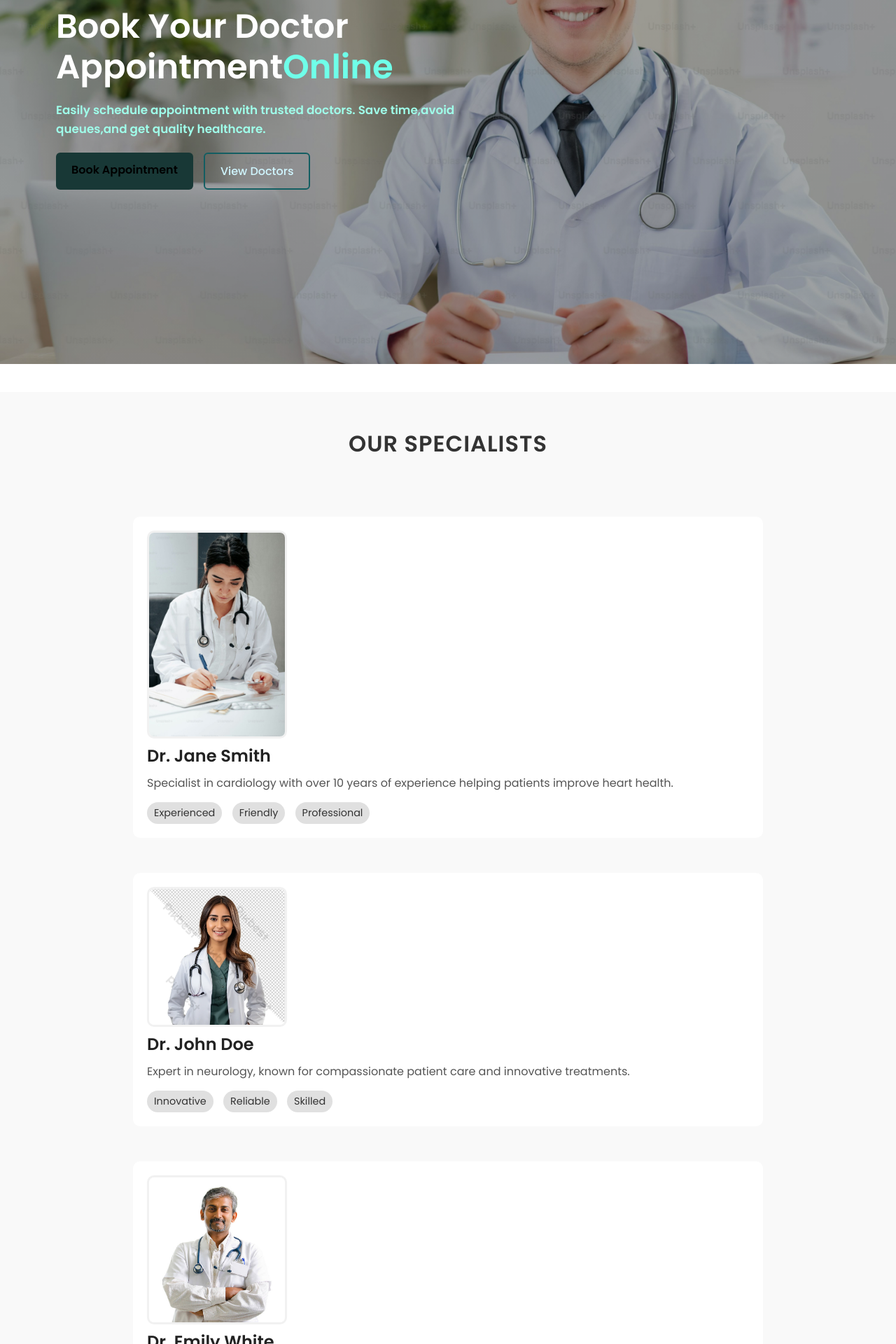
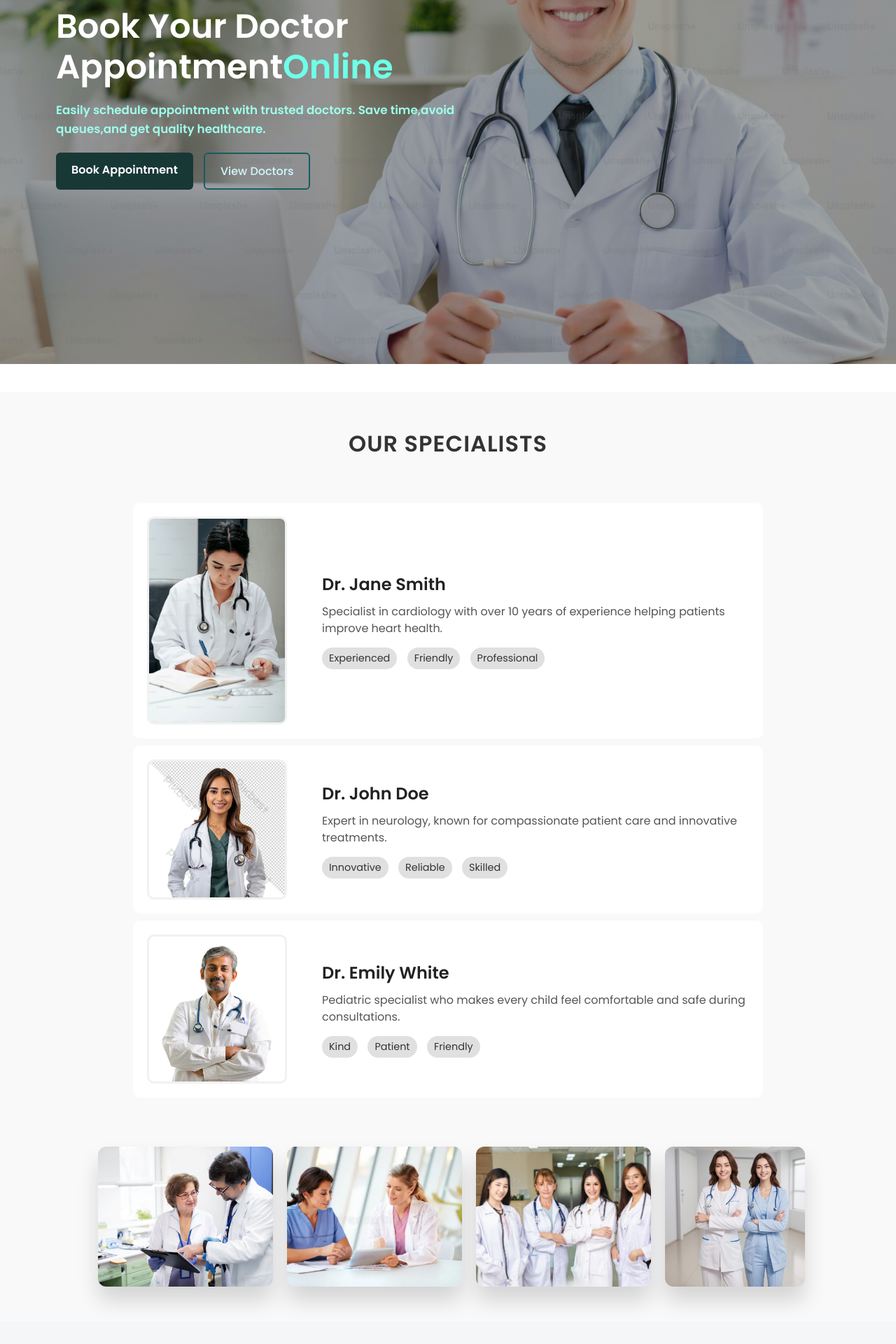
Before and after one commit to DivyaAhire11/AppointEase, a PHP site: page / in a window 1280 px wide. Shown: the part 240-2160 px from the top of the page at 70% size. Run offline with PHP 8.4, Linux system fonts and the light colour scheme.

Commit message:
Styling provided

```diff
--- a/Style/navbar.css
+++ b/Style/navbar.css
@@ -54,9 +54,9 @@
 
 .btn-primary {
     /* background-color: #0d6efd; */
-    /* background-color: #6fffe9; */
+    /* background-color: #42a2d1; */
     background-color:#183836;;
-    color: #000000;
+    color: #ffffff;
     padding: 12px 22px;
     border-radius: 6px;
     text-decoration: none;
--- a/Style/page2.css
+++ b/Style/page2.css
@@ -3,58 +3,69 @@
     display: flex;
     flex-direction: column;
     align-items: center;
-    padding: 50px 20px; /* top & bottom = 50 and left & right : 20*/
+    padding: 50px 20px;
+    /* top & bottom = 50 and left & right : 20*/
     background-color: #f9f9f9;
     gap: 10px;
 }
-.experts{
-    text-align: center;/* center text horizontally*/
+
+.experts {
+    text-align: center;
+    /* center text horizontally*/
     margin-bottom: 50px;
 }
-.experts h2{
+
+.experts h2 {
     text-transform: uppercase;
-    font-size: 2rem; /* 1rem = 16px */
+    font-size: 2rem;
+    /* 1rem = 16px */
     letter-spacing: 1px;
     color: #333;
 }
-.info-block{
-    /* display: flex; */
-    /* align-items: center;  vertically center items */
+
+.info-block {
+    display: flex;
+    align-items: center;
+    /* vertically center items*/
     background-color: #fff;
     /* box-shadow: 0 15px 30px rgba(0,0,0,0.1); */
     border-radius: 10px;
-    margin: 20px 0;
+    /* margin: 20px 0; */
     padding: 20px;
     max-width: 900px;
     width: 100%;
     gap: 20px;
 }
 
-.info-block img{
+.info-block img {
     width: 200px;
     /* height: 200px; */
     object-fit: cover;
     border-radius: 10px;
     margin-right: 30px;
-    border : 3px solid #f1f1f1;
+    border: 3px solid #f1f1f1;
 
 }
 
-.info-text h3{
+.info-text h3 {
     font-size: 1.5rem;
     margin-bottom: 10px;
     color: #222;
 }
-.info-text p{
+
+.info-text p {
     font-size: 1rem;
     color: #555;
     line-height: 1.5;
 }
-.info-text .tags{
+
+.info-text .tags {
     margin-top: 15px;
 }
+
 .info-text .tags span {
-    display: inline-block;/* Allow padding & margin while staying inline*/
+    display: inline-block;
+    /* Allow padding & margin while staying inline*/
     background-color: #e0e0e0;
     color: #333;
     padding: 5px 10px;
@@ -63,35 +74,57 @@
     margin-right: 10px;
     /* transition: background 0.3s , color 0.3s; */
 }
-.collaboration{
+
+.collaboration {
     margin-top: 60px;
-   display: grid;
-   grid-template-columns: repeat(4, 1fr); /*creates 4 equal columns*/
     display: flex;
     gap: 20px;
     max-width: 1000px;
     width: 100%;
+    align-items: center;
+    justify-content: space-evenly;
 }
-.collaboration img{
-    width: 100%;
+
+.collaboration img {
+    /* width: 100%; */
+    width: 250px;
     height: 200px;
     object-fit: cover;
     border-radius: 12px;
-    box-shadow: 0 20px 30px rgba(0,0,0,0.15);
+    box-shadow: 0 20px 30px rgba(0, 0, 0, 0.15);
     transition: transform 0.3s;
 }
+
 .collaboration img:hover {
     transform: scale(1.05);
 }
-/* @media screen and (max-width:900px){
-    .info-block img{
+
+@media screen and (max-width:900px) {
+    .info-block img {
         width: 250px;
     }
+
     .info-text .tags span {
         margin: 5px;
     }
     .collaboration{
-        display: flex;
+         flex-wrap: wrap;
+    }
+}
+
+@media screen and (max-width: 768px) {
+    .info-block {
         flex-direction: column;
+        text-align: center;
     }
-} */
+
+    .info-block img {
+        width: 100%;
+        max-width: 300px;
+        margin-right: 0;
+    }
+
+    .info-text {
+        width: 100%;
+    }
+}
```
Lines whose indentation alone changed are shown as unchanged.
